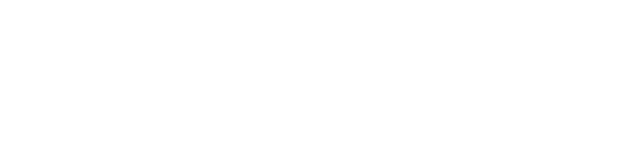
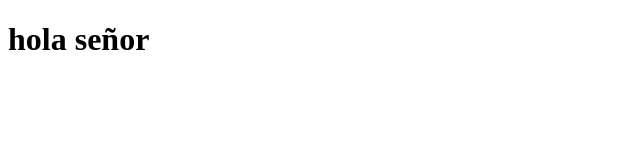
Before and after one commit to Engerx59/enger-git, a plain HTML site: page index.html in a window 1280 px wide. Shown: the whole page, without its empty margins (0-640 px from the left). Drawn offline with Linux system fonts and the light colour scheme.

Commit message:
mi primer commit

```diff
--- a/index.html
+++ b/index.html
@@ -6,6 +6,6 @@
     <title>Document</title>
 </head>
 <body>
-
+    <h1>hola señor</h1>
 </body>
 </html>
```
